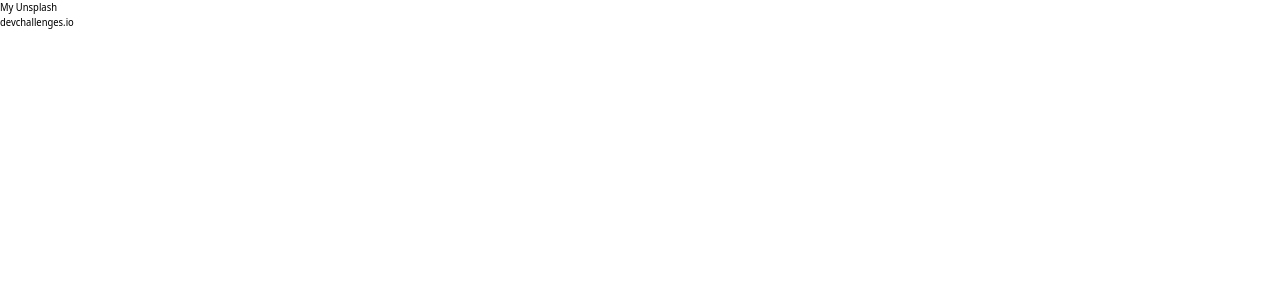
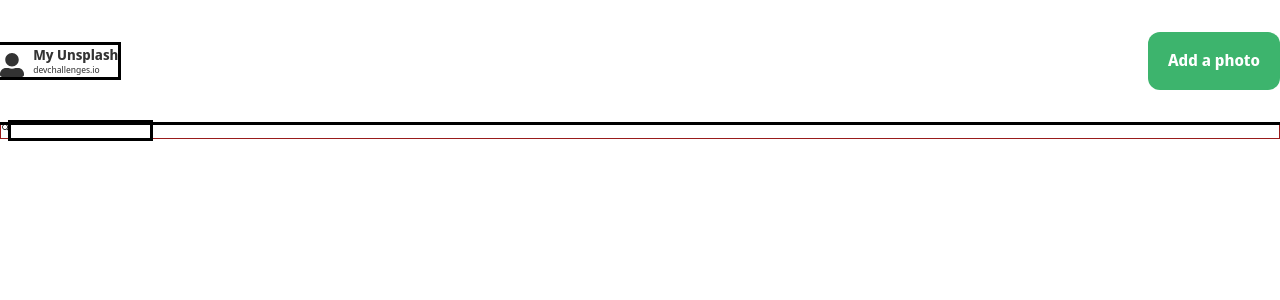
Before and after one commit to presh-031/My-Unsplash, a React (Create React App) app in the folder frontend/: page / in a window 1280 px wide. Shown: the top 300 px of the page. Built offline with nearby package versions, Linux system fonts and the light colour scheme.

Commit message:
now laying out input component

```diff
--- a/frontend/src/App.js
+++ b/frontend/src/App.js
@@ -1,9 +1,11 @@
 import Header from "./components/Header";
+import Input from "./components/Input";
 
 function App() {
   return (
     <>
       <Header />
+      <Input />
     </>
   );
 }
--- a/frontend/src/components/Header.jsx
+++ b/frontend/src/components/Header.jsx
@@ -2,15 +2,19 @@ import { FaUserAlt } from "react-icons/fa";
 
 const Header = () => {
   return (
-    <header>
-      <div>
-        <div></div>
-        <div>
-          <p>My Unsplash</p>
-          <p>devchallenges.io</p>
+    <header className="flex py-[3.2rem] outline items-center justify-between">
+      <div className="outline flex gap-[0.92rem]  items-end">
+        <FaUserAlt size={24} color="#333" />
+        <div className="text-[#333]">
+          <p className="font-extrabold  mb-[0.028rem] text-[1.4rem] leading-[1.90rem]">My Unsplash</p>
+          <p className="font-medium text-[0.9rem] leading-[1.226rem]">devchallenges.io</p>
         </div>
       </div>
-      <div></div>
+      <div>
+        <button className="bg-[#3DB46D] text-[#fff] rounded-[1.2rem] px-[2.0rem] py-[1.8rem] font-bold text-[1.6rem] leading-[2.179rem]">
+          Add a photo
+        </button>
+      </div>
     </header>
   );
 };
--- /dev/null
+++ b/frontend/src/components/Input.jsx
@@ -0,0 +1,12 @@
+import { AiOutlineSearch } from "react-icons/ai";
+
+const Input = () => {
+  return (
+    <div className="border flex border-red-800">
+      <AiOutlineSearch />
+      <input type="text" className="outline " />
+    </div>
+  );
+};
+
+export default Input;
```
